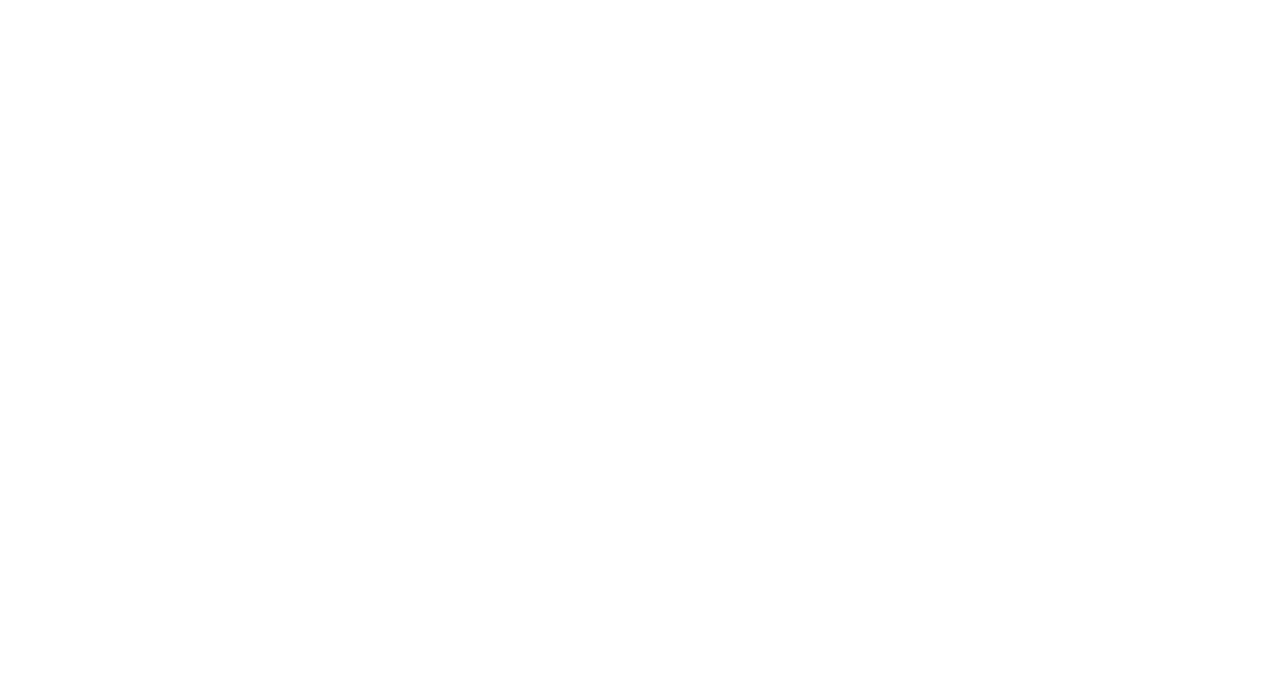
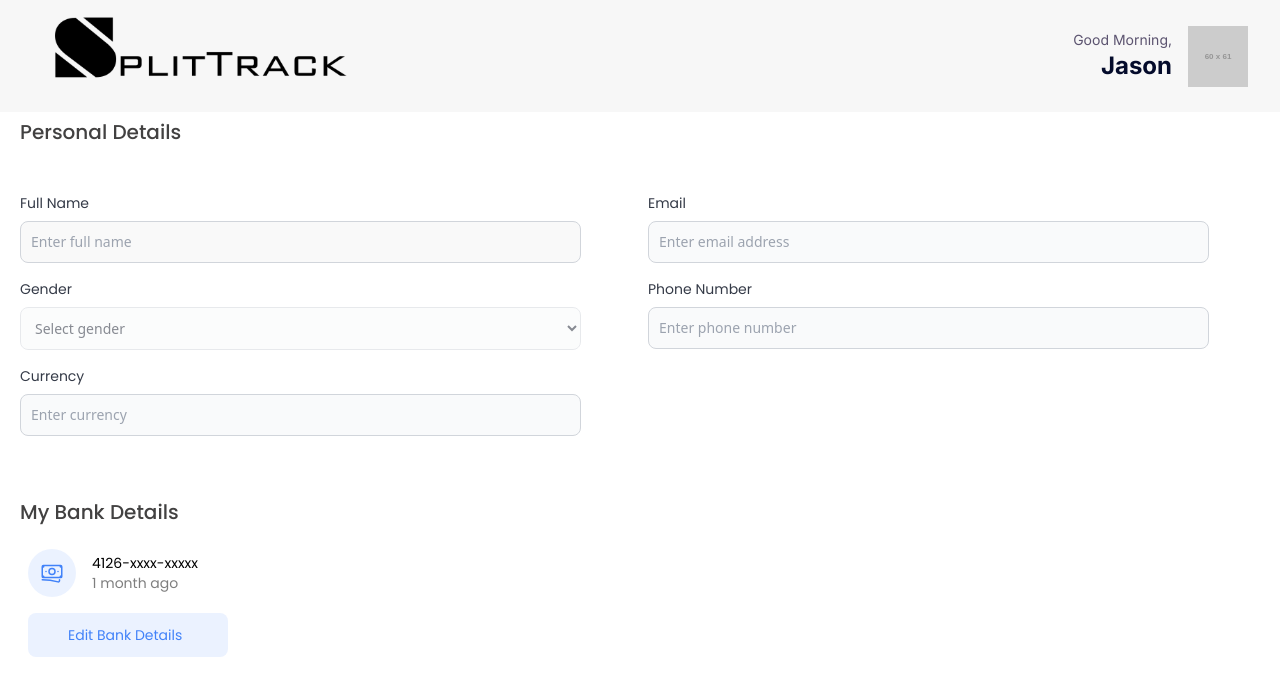
Before and after one commit to FinOSIQ/splittrack, a React (Vite) app: page / in a window 1280 px wide. Shown: the top 696 px of the page. Built offline with nearby package versions, Linux system fonts and the light colour scheme.

Commit message:
Formik , Yup addition + Validation Schema definition and upadates-#1

```diff
--- a/package.json
+++ b/package.json
@@ -11,9 +11,11 @@
   },
   "dependencies": {
     "@material-tailwind/react": "^2.1.10",
+    "formik": "^2.4.6",
     "react": "^18.3.1",
     "react-dom": "^18.3.1",
-    "react-router-dom": "^7.1.5"
+    "react-router-dom": "^7.1.5",
+    "yup": "^1.6.1"
   },
   "devDependencies": {
     "@eslint/js": "^9.17.0",
--- a/src/App.jsx
+++ b/src/App.jsx
@@ -17,7 +17,7 @@ function App() {
   return (
     <div className='w-screen mx-0 px-0 '>
 
-
+    <ProfileView/>
     </div>
   )
 }
--- a/src/Views/ProfileView.jsx
+++ b/src/Views/ProfileView.jsx
@@ -1,7 +1,24 @@
 import React from 'react';
 import HeaderProfile from '../Components/HeaderProfile';
+import { useFormik } from 'formik';
+import { profileSchema } from '../utils/validationSchemas';
 
 export default function ProfileView() {
+
+        const { values, errors, touched, handleBlur, handleChange, handleSubmit, isSubmitting } = useFormik({
+            initialValues: {
+                fullName: '',
+                email: '',
+                phoneNumber: '',
+            },
+            validationSchema: profileSchema,
+            onSubmit: (values) => {
+                console.log(values);
+
+            }
+
+        })
+
     return (
         <>
             <HeaderProfile />
@@ -9,15 +26,36 @@ export default function ProfileView() {
                 <div className="text-[#424141] text-xl font-medium font-['Poppins'] leading-[24.94px] my-2">Personal Details</div>
                 <section className="bg-white">
                     <div className="w-full py-8 max-w-screen lg:py-10">
-                        <form action="#">
+
+                    {/* Form inititation */}
+                        <form onSubmit={handleSubmit} >
+
                             <div className="w-full grid gap-2 sm:grid-cols-2 sm:gap-4"> {/* Reduced gap here */}
                                 <div className="w-11/12"> {/* Adjusted width for consistent layout */}
                                     <label htmlFor="full-name" className="block mb-2 text-sm font-normal font-['poppins'] opacity-85 text-gray-900">Full Name</label>
-                                    <input type="text" name="full-name" id="full-name" className="border border-gray-300 w-full bg-[#f9f9f9] text-gray-900 text-sm rounded-lg focus:ring-primary-600 focus:border-primary-600 block p-2.5" placeholder="Enter full name" required />
+                                    <input
+                                        type="text"
+                                        name="fullName"
+                                        id="fullName"
+                                        value={values.fullName}
+                                        onChange={handleChange}
+                                        onBlur={handleBlur}
+                                        className="border border-gray-300 w-full bg-[#f9f9f9] text-gray-900 text-sm rounded-lg focus:ring-primary-600 focus:border-primary-600 block p-2.5"
+                                        placeholder="Enter full name"
+                                        required />
                                 </div>
                                 <div className="w-11/12">
                                     <label htmlFor="email" className="block mb-2 text-sm font-normal font-['poppins'] opacity-85 text-gray-900">Email</label>
-                                    <input type="email" name="email" id="email" className="bg-gray-50 border border-gray-300 text-gray-900 text-sm rounded-lg focus:ring-primary-600 focus:border-primary-600 block w-full p-2.5" placeholder="Enter email address" required />
+                                    <input
+                                        type="email"
+                                        name="email"
+                                        id="email"
+                                        value={values.email}
+                                        onChange={handleChange}
+                                        onBlur={handleBlur}
+                                        className="bg-gray-50 border border-gray-300 text-gray-900 text-sm rounded-lg focus:ring-primary-600 focus:border-primary-600 block w-full p-2.5"
+                                        placeholder="Enter email address"
+                                        required />
                                 </div>
                                 <div className="w-11/12">
                                     <label htmlFor="gender" className="block mb-2 text-sm font-normal font-['poppins'] opacity-85 text-gray-900">Gender</label>
@@ -44,16 +82,32 @@ export default function ProfileView() {
                                 </div>
                                 <div className="w-11/12">
                                     <label htmlFor="phone-number" className="block mb-2 text-sm font-normal font-['poppins'] opacity-85 text-gray-900">Phone Number</label>
-                                    <input type="tel" name="phone-number" id="phone-number" className="bg-gray-50 border border-gray-300 text-gray-900 text-sm rounded-lg focus:ring-primary-600 focus:border-primary-600 block w-full p-2.5" placeholder="Enter phone number" required />
+                                    <input
+                                        type="tel"
+                                        name="phoneNumber"
+                                        id="phoneNumber"
+                                        value={values.phoneNumber}
+                                        onChange={handleChange}
+                                        onBlur={handleBlur}
+                                        className="bg-gray-50 border border-gray-300 text-gray-900 text-sm rounded-lg focus:ring-primary-600 focus:border-primary-600 block w-full p-2.5"
+                                        placeholder="Enter phone number"
+                                        required />
                                 </div>
                                 <div className="w-11/12">
                                     <label htmlFor="currency" className="block mb-2 text-sm font-normal font-['poppins'] opacity-85 text-gray-900">Currency</label>
-                                    <input type="text" name="currency" id="currency" className="bg-gray-50 border border-gray-300 text-gray-900 text-sm rounded-lg focus:ring-primary-600 focus:border-primary-600 block w-full p-2.5" placeholder="Enter currency" required />
+                                    <input
+                                        type="text"
+                                        name="currency"
+                                        id="currency"
+                                        className="bg-gray-50 border border-gray-300 text-gray-900 text-sm rounded-lg focus:ring-primary-600 focus:border-primary-600 block w-full p-2.5"
+                                        placeholder="Enter currency"
+                                        required />
                                 </div>
                             </div>
                             <button type="submit" className="inline-flex items-center px-5 py-2.5 mt-4 sm:mt-6 text-sm font-medium text-center text-white bg-primary-700 rounded-lg focus:ring-4 focus:ring-primary-200 hover:bg-primary-800">
                                 Submit
                             </button>
+
                         </form>
 
                         <div className="text-[#424141] text-xl font-medium font-['Poppins'] leading-[24.94px] mb-4">My Bank Details</div>
--- /dev/null
+++ b/src/utils/validationSchemas.js
@@ -0,0 +1,10 @@
+import * as yup from 'yup'
+
+export const profileSchema = yup.object().shape({
+    fullName: yup.string().required('Full name is required'),
+    email: yup.string().email('Invalid email').required('Email is required'),
+    phone: yup.string()
+        .matches(/^0\d{9}$/, "Phone number must be 10 digits and start with 0")
+        .required("Phone number is required"),
+
+})
```
Also changed, not shown: 1 other file (tests, documents, lock files or other folders).
